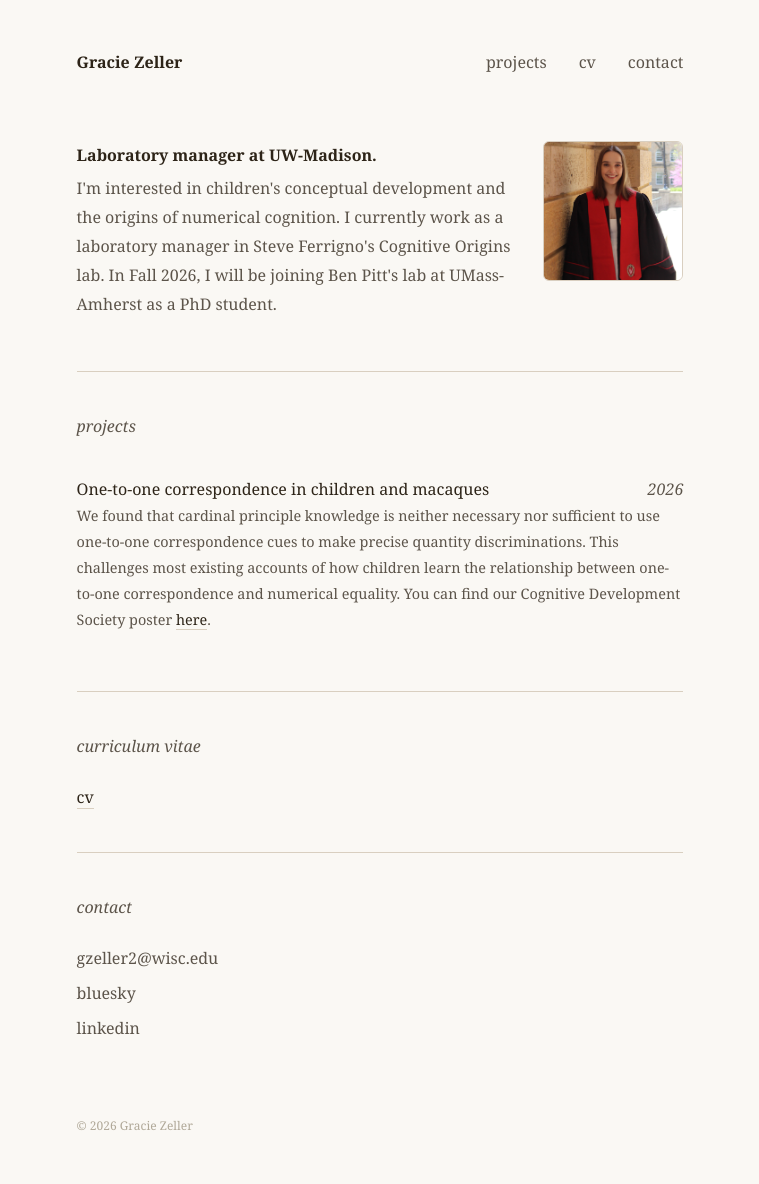
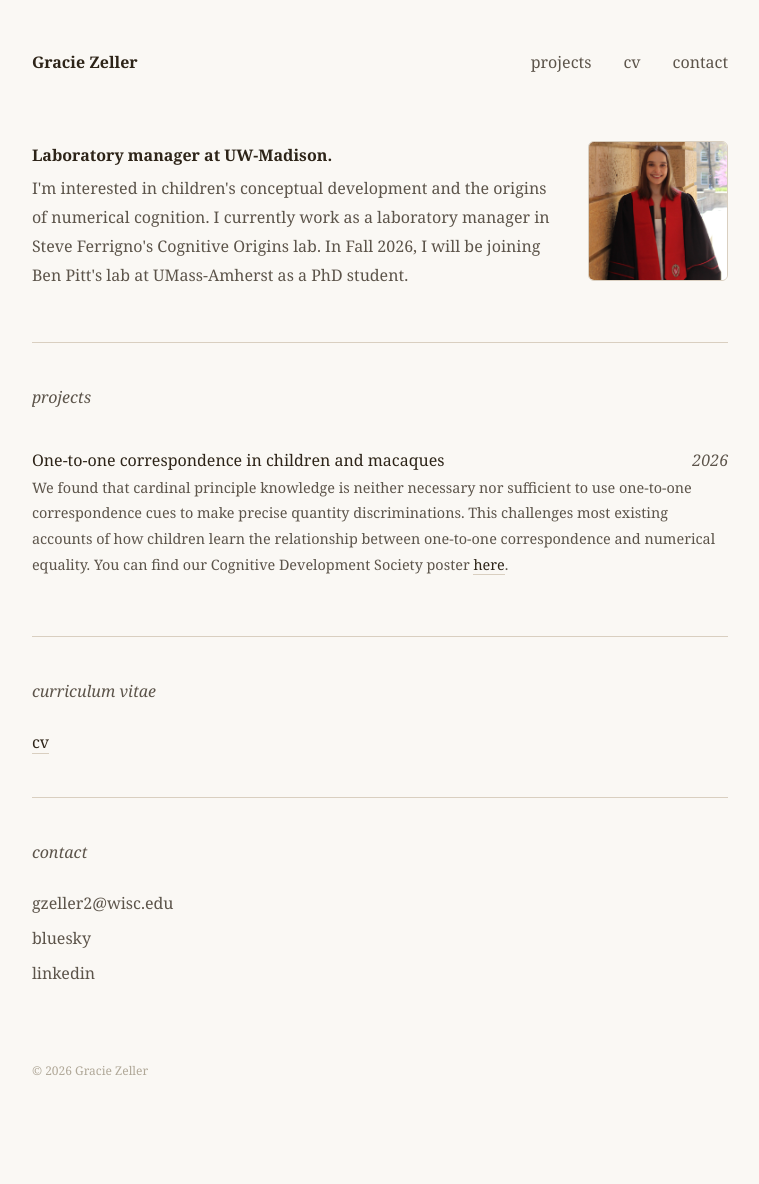
Before and after one commit to zellergracie/zellergracie.github.io, a Jekyll site: the page built from index.md, in a window 1280 px wide. Shown: the whole page, without its empty margins (260-1019 px from the left). Built offline with Jekyll 4.4.1, drawn with Linux system fonts in a browser that asks for light colours; after the commit the page ends 1130 px from its top, so only the background shows below that.

Commit message:
Update default.html

```diff
--- a/_layouts/default.html
+++ b/_layouts/default.html
@@ -26,7 +26,7 @@
     }
 
     .container {
-      max-width: 75ch;
+      max-width: 85ch;
       margin: 0 auto;
       padding: 0 2rem;
     }
```
